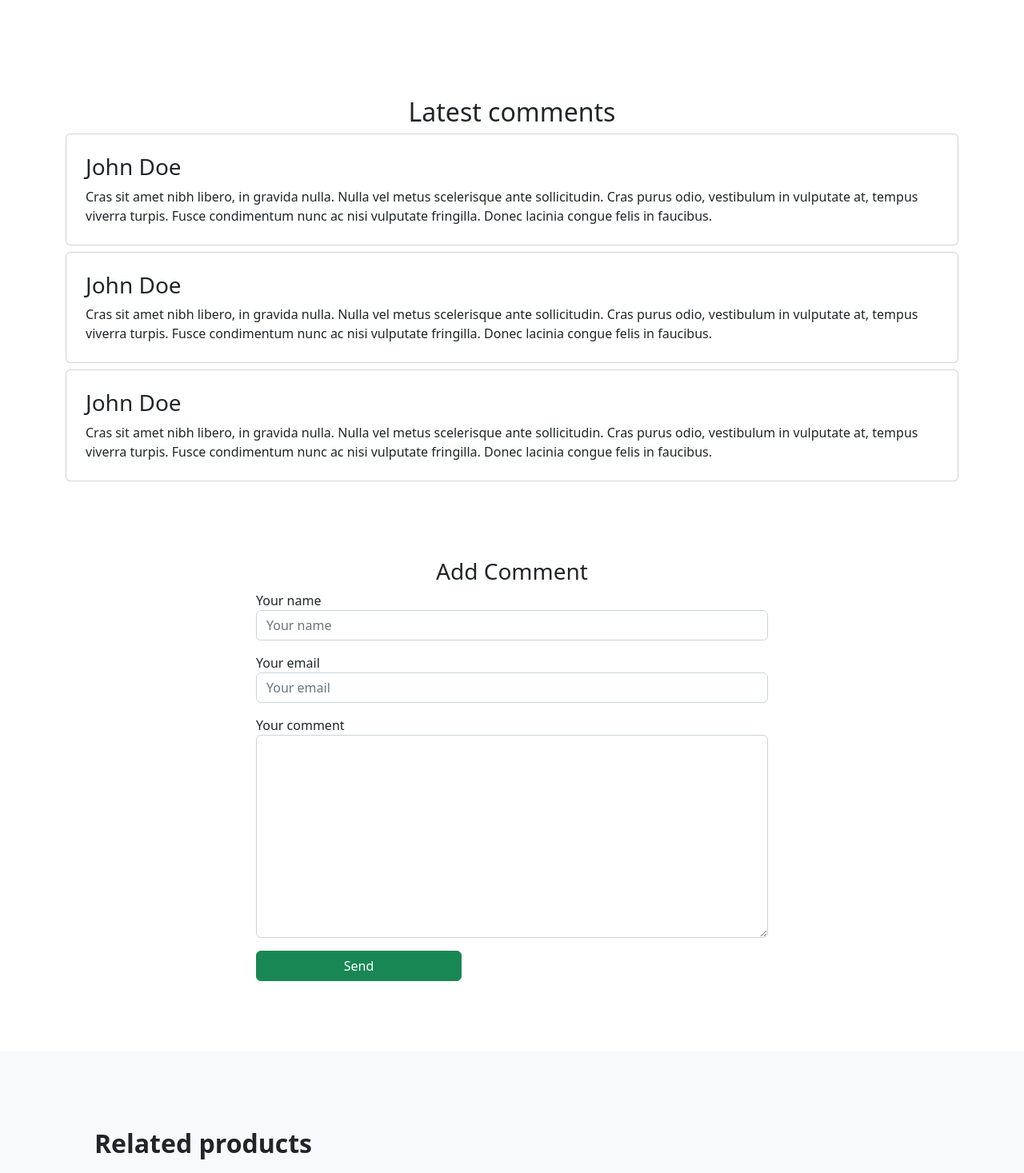
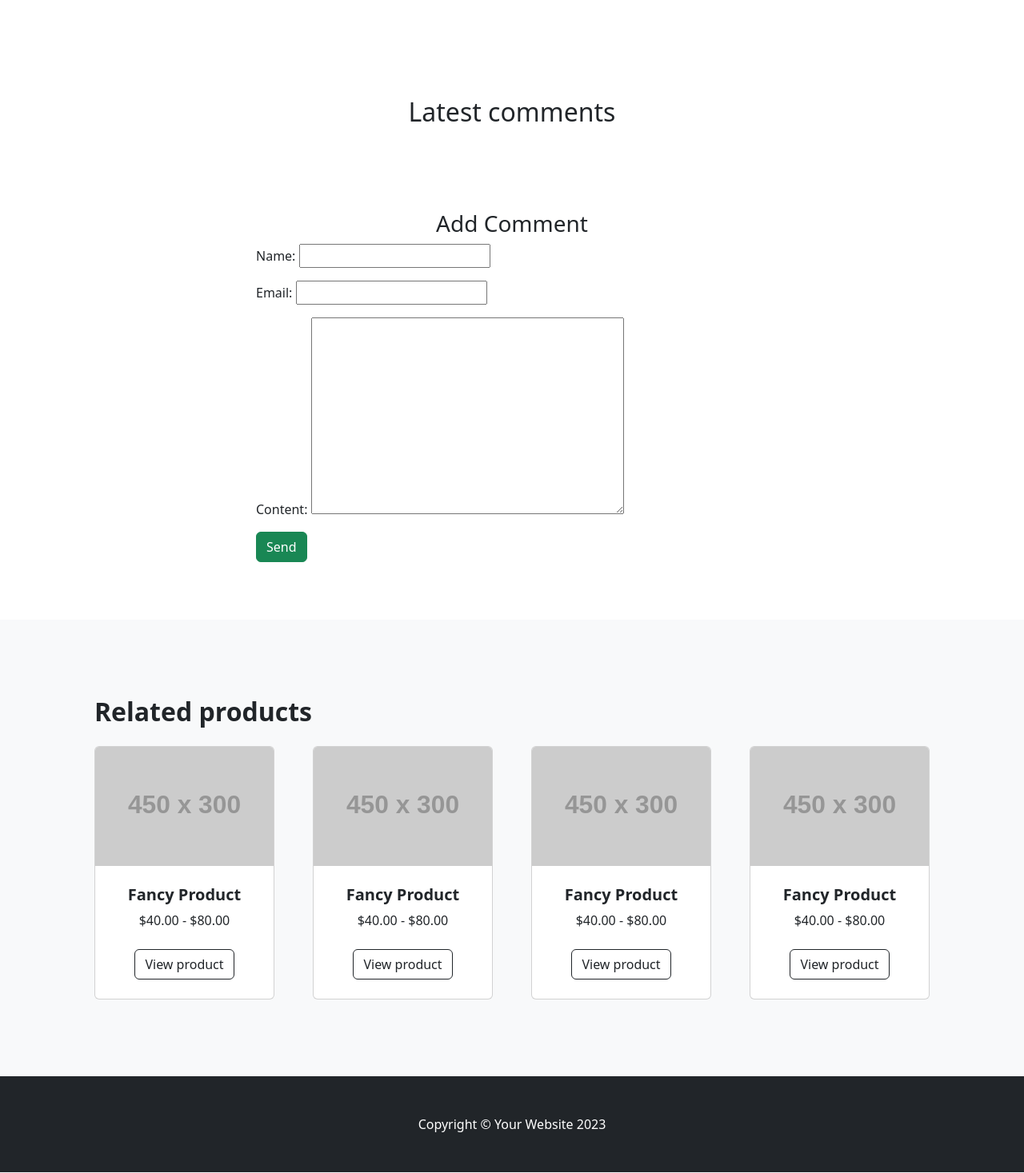
Before and after one commit to samandar-hamrayev/shop, a Django app: page /shop/product_detail/1/ in a window 1280 px wide. Shown: the part 668-2135 px from the top of the page at 80% size. Run offline with Django 4.2, Linux system fonts and the light colour scheme; data comes from the database, SQL or seed files in the repository; both versions use the stored data as it was after the commit; grey boxes labelled with a size stand in for pictures from a placeholder-image service; some libraries are stand-ins or nearby versions.

Commit message:
maxsulot qoshish page va form hosil qilindi va maxsulotga comment qoshish funksiyasi qoshildi

```diff
--- a/shop/admin.py
+++ b/shop/admin.py
@@ -1,11 +1,11 @@
 from django.contrib import admin
 
-from .models import Product, Category
+from .models import Product, Category, Comment
 
 
 class ProductAdmin(admin.ModelAdmin):
     #admin panelda ko'rsatilagin maydonlar
-    list_display = ('name', 'description', 'price', 'discount', 'category','rating', 'quantity', 'created_at', 'updated_at')
+    list_display = ('name', 'price', 'discount', 'category','rating', 'quantity', 'created_at', 'updated_at')
 
     #filterlashdagi maydonlar
     list_filter = ('category', 'rating', 'discount')
@@ -44,3 +44,4 @@ class CategoryAdmin(admin.ModelAdmin):
 
 admin.site.register(Product, ProductAdmin)
 admin.site.register(Category, CategoryAdmin)
+admin.site.register(Comment)
--- /dev/null
+++ b/shop/forms.py
@@ -0,0 +1,12 @@
+from django import forms
+from .models import Comment, Product
+
+class CommentForm(forms.ModelForm):
+    class Meta:
+        model = Comment
+        fields = ['name', 'email', 'content']
+
+class ProductCreateForm(forms.ModelForm):
+    class Meta:
+        model = Product
+        fields = "__all__"
--- a/shop/models.py
+++ b/shop/models.py
@@ -43,3 +43,14 @@ class Product(BaseModel):
 
     def __str__(self):
         return self.name
+
+
+class Comment(models.Model):
+    name = models.CharField(max_length=255)
+    email = models.EmailField(max_length=400)
+    content = models.TextField(null=False, blank=False)
+    product = models.ForeignKey(Product, on_delete=models.CASCADE, related_name='comments')
+    created_at = models.DateTimeField(auto_now_add=True)
+
+    def __str__(self):
+        return f"{self.name} | {self.email}"
--- a/shop/templates/shop/detail.html
+++ b/shop/templates/shop/detail.html
@@ -73,7 +73,7 @@
                 <div class="d-flex justify-content-center small text-warning mb-2">
                     {% for item in "any"|ljust:product.rating %}
                     <div class="bi-star-fill"></div>
-                    {%  endfor%}
+                    {%  endfor %}
                 </div>
                 <div class="d-flex">
                     <form>
@@ -108,67 +108,28 @@
             <div class="text-center">
                 <h2>Latest comments</h2>
             </div>
-
+            {% for comment in comments %}
             <div class="media card p-4 mt-2">
                 <div class="media-body">
-                    <h3 class="mt-0">John Doe</h3>
-                    Cras sit amet nibh libero, in gravida nulla. Nulla vel metus scelerisque ante sollicitudin. Cras
-                    purus odio, vestibulum in vulputate at, tempus viverra turpis. Fusce condimentum nunc ac nisi
-                    vulputate fringilla. Donec lacinia congue felis in faucibus.
+                    <h3 class="mt-0">{{ comment.name }} </h3>
+                    {{ comment.content }}
                 </div>
             </div>
-
-            <div class="media card p-4 mt-2">
-                <div class="media-body">
-                    <h3 class="mt-0">John Doe</h3>
-                    Cras sit amet nibh libero, in gravida nulla. Nulla vel metus scelerisque ante sollicitudin. Cras
-                    purus odio, vestibulum in vulputate at, tempus viverra turpis. Fusce condimentum nunc ac nisi
-                    vulputate fringilla. Donec lacinia congue felis in faucibus.
-                </div>
-            </div>
-
-            <div class="media card p-4 mt-2">
-                <div class="media-body">
-                    <h3 class="mt-0">John Doe</h3>
-                    Cras sit amet nibh libero, in gravida nulla. Nulla vel metus scelerisque ante sollicitudin. Cras
-                    purus odio, vestibulum in vulputate at, tempus viverra turpis. Fusce condimentum nunc ac nisi
-                    vulputate fringilla. Donec lacinia congue felis in faucibus.
-                </div>
-            </div>
-
+            {% endfor %}
         </div>
 
         <div class="col-8 offset-2 mt-5">
-
-            <div class=" p-5">
-                <div class="text-center">
-                    <h3>Add Comment</h3>
-                </div>
-
-                <form>
-                    <div class="form-group mb-3">
-                        <label for="formGroupExampleInput">Your name</label>
-                        <input type="text" class="form-control" placeholder="Your name">
-                    </div>
-                    <div class="form-group mb-3">
-                        <label for="formGroupExampleInput2">Your email</label>
-                        <input type="text" class="form-control" placeholder="Your email">
-                    </div>
-
-                    <div class="form-group mb-3">
-                        <label for="formGroupExampleInput2">Your comment</label>
-                        <textarea name="" class="form-control" id="" cols="30" rows="10"></textarea>
-                    </div>
-
-                    <div class="form-group mb-3">
-
-                        <input type="text" class="btn btn-success" value="Send">
-                    </div>
-                </form>
-
-            </div>
-
+    <div class="p-5">
+        <div class="text-center">
+            <h3>Add Comment</h3>
         </div>
+        <form method="POST">
+            {% csrf_token %}
+            {{ form.as_p }}
+            <button type="submit" class="btn btn-success">Send</button>
+        </form>
+    </div>
+</div>
     </div>
 </div>
 <!-- Related items section-->
--- a/shop/urls.py
+++ b/shop/urls.py
@@ -1,8 +1,9 @@
 from django.urls import path
-from .views import index, product_detail, products_by_category
+from .views import index, product_detail, products_by_category, product_create
 
 urlpatterns = [
     path('home/', index, name='index'),
     path('product_detail/<int:id>/', product_detail, name='product_detail'),
     path('category/<int:id>/', products_by_category, name='category_products'),
+    path('product-create/', product_create, name='product_create')
 ]
--- a/shop/views.py
+++ b/shop/views.py
@@ -1,4 +1,9 @@
-from django.shortcuts import render
+from idlelib.rpc import request_queue
+
+from django.contrib.auth.decorators import login_required
+from django.shortcuts import render, redirect
+
+from .forms import CommentForm,ProductCreateForm
 from .models import Product
 from django.shortcuts import render, get_object_or_404
 from .models import Product, Category
@@ -12,7 +17,19 @@ def index(request):
 
 def product_detail(request, id):
     product = get_object_or_404(Product, id=id)
-    return render(request, 'shop/detail.html', {'product': product})
+    comments = product.comments.all()
+
+    if request.method == "POST":
+        form = CommentForm(request.POST)
+        if form.is_valid():
+            comment = form.save(commit=False)
+            comment.product = product
+            comment.save()
+            return redirect('product_detail', id=product.id)
+    else:
+        form = CommentForm()
+
+    return render(request, 'shop/detail.html', {'product': product, 'comments': comments, 'form': form})
 
 
 def products_by_category(request, id):
@@ -21,3 +38,18 @@ def products_by_category(request, id):
     products = Product.objects.filter(category=category)
 
     return render(request, 'shop/home.html', {'categories': categories, 'products': products, 'selected_category': category})
+
+
+
+def product_create(request):
+    form = ProductCreateForm()
+    if request.method == 'POST':
+        form = ProductCreateForm(request.POST, request.FILES)
+        if form.is_valid():
+            form.save()
+            return redirect('index')
+
+    context = {
+        'form': form
+    }
+    return render(request, 'shop/add-product.html', context)
```
Also changed, not shown: shop/templates/shop/add-product.html (added, +40 -0 lines), shop/templates/shop/home.html (+7 -0 lines), db.sqlite3, shop/media/images/olma_8yU3kNs.jpeg (added), shop/media/images/palto-erkaklar.jpg (added), shop/media/images/s25ultra.jpeg (added), shop/migrations/0002_comment.py (added).
